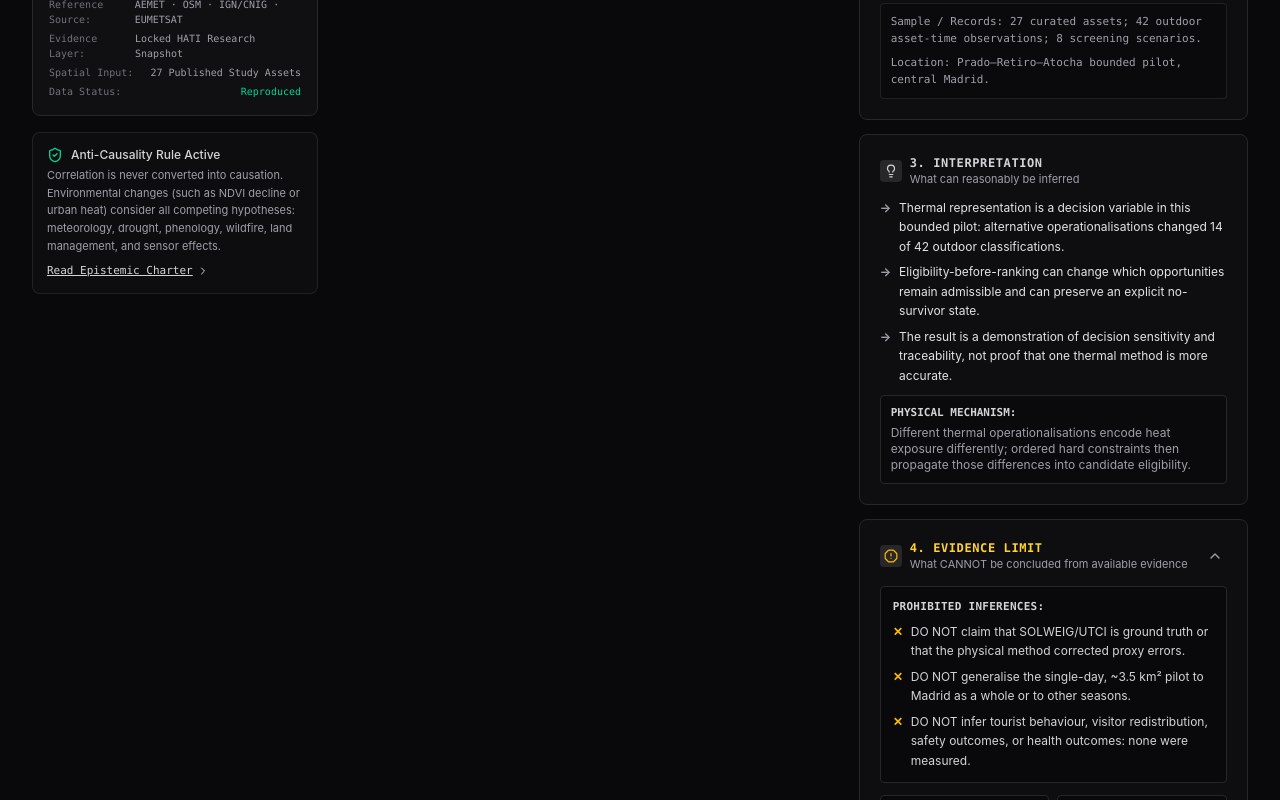
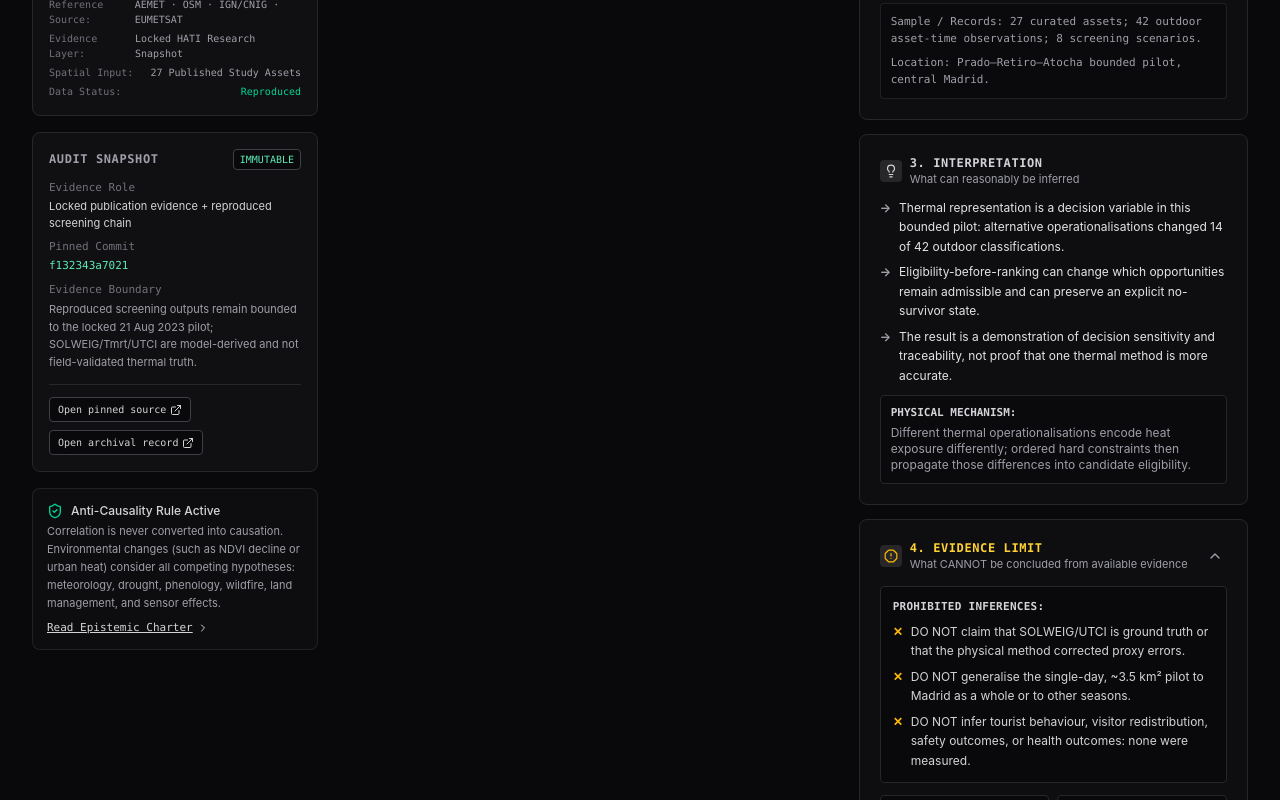
Before and after one commit to soroushkarahrodi79-oss/tourism-intelligence-desk, a React (Vite) app: page / in a window 1280 px wide. Shown: the part 1880-2680 px from the top of the page. Built offline with nearby package versions, Linux system fonts and the light colour scheme.

Commit message:
Expose case-level immutable audit snapshot in public UI

```diff
--- a/src/App.tsx
+++ b/src/App.tsx
@@ -1,6 +1,7 @@
 import React, { useState } from 'react';
 import { TerritoryId, MonitoringStation, SpatialFeature, EvidenceAssessment } from './types';
 import { TERRITORY_CASES, EVIDENCE_ASSESSMENTS } from './data/cases';
+import { EVIDENCE_MANIFEST } from './data/evidenceManifest';
 import { evaluateAnalyticalQuestion } from './services/analysisEngine';
 import { Header } from './components/Header';
 import { CaseCardHero } from './components/CaseCardHero';
@@ -36,6 +37,7 @@ export default function App() {
   const [isMethodologyOpen, setIsMethodologyOpen] = useState<boolean>(false);
 
   const currentTerritory = TERRITORY_CASES[activeTerritoryId];
+  const currentEvidenceManifest = EVIDENCE_MANIFEST[activeTerritoryId];
 
   // Handler when user switches territory
   const handleSelectTerritory = (id: TerritoryId) => {
@@ -306,6 +308,63 @@ export default function App() {
               </div>
             </div>
 
+            {/* Audit Snapshot */}
+            <div className="bg-zinc-900/50 border border-zinc-800 rounded-lg p-4">
+              <div className="flex items-center justify-between gap-2 mb-2.5">
+                <div className="text-xs font-mono uppercase tracking-wider text-zinc-400 font-semibold">
+                  Audit Snapshot
+                </div>
+                <span className="text-[10px] px-1.5 py-0.5 rounded bg-zinc-950 border border-zinc-700 text-emerald-300 font-mono">
+                  IMMUTABLE
+                </span>
+              </div>
+
+              <div className="space-y-2 text-[11px]">
+                <div>
+                  <div className="text-zinc-500 font-mono">Evidence Role</div>
+                  <div className="text-zinc-300 mt-0.5">{currentEvidenceManifest.snapshotRole}</div>
+                </div>
+
+                <div>
+                  <div className="text-zinc-500 font-mono">Pinned Commit</div>
+                  <div
+                    className="text-emerald-300 mt-0.5 font-mono break-all"
+                    title={currentEvidenceManifest.primaryCommit}
+                  >
+                    {currentEvidenceManifest.primaryCommit.slice(0, 12)}
+                  </div>
+                </div>
+
+                <div>
+                  <div className="text-zinc-500 font-mono">Evidence Boundary</div>
+                  <div className="text-zinc-400 mt-0.5 leading-relaxed">
+                    {currentEvidenceManifest.evidenceBoundary}
+                  </div>
+                </div>
+              </div>
+
+              <div className="mt-3 pt-3 border-t border-zinc-800 flex flex-wrap gap-2">
+                <a
+                  href={currentEvidenceManifest.primarySourceUrl}
+                  target="_blank"
+                  rel="noopener noreferrer"
+                  className="inline-flex items-center gap-1 px-2 py-1 rounded bg-zinc-950 border border-zinc-700 text-[10px] font-mono text-zinc-300 hover:text-white hover:border-zinc-600 transition-colors"
+                >
+                  <span>Open pinned source</span>
+                  <ExternalLink className="w-3 h-3" />
+                </a>
+                <a
+                  href={currentEvidenceManifest.archivalRecord}
+                  target="_blank"
+                  rel="noopener noreferrer"
+                  className="inline-flex items-center gap-1 px-2 py-1 rounded bg-zinc-950 border border-zinc-700 text-[10px] font-mono text-zinc-300 hover:text-white hover:border-zinc-600 transition-colors"
+                >
+                  <span>Open archival record</span>
+                  <ExternalLink className="w-3 h-3" />
+                </a>
+              </div>
+            </div>
+
             {/* Anti-Causality Reminder Card */}
             <div className="bg-zinc-900/30 border border-zinc-800/80 rounded-lg p-3.5 text-xs">
               <div className="flex items-center gap-2 text-zinc-300 font-medium mb-1">
@@ -402,12 +461,12 @@ export default function App() {
             </button>
             <span className="text-zinc-700">·</span>
             <a
-              href="https://github.com/soroushkarahrodi79-oss"
+              href="https://github.com/soroushkarahrodi79-oss/tourism-intelligence-desk"
               target="_blank"
               rel="noopener noreferrer"
               className="text-zinc-300 hover:text-white flex items-center gap-1 underline"
             >
-              <span>github.com/soroushkarahrodi79-oss</span>
+              <span>Source repository</span>
               <ExternalLink className="w-3 h-3" />
             </a>
           </div>
```
